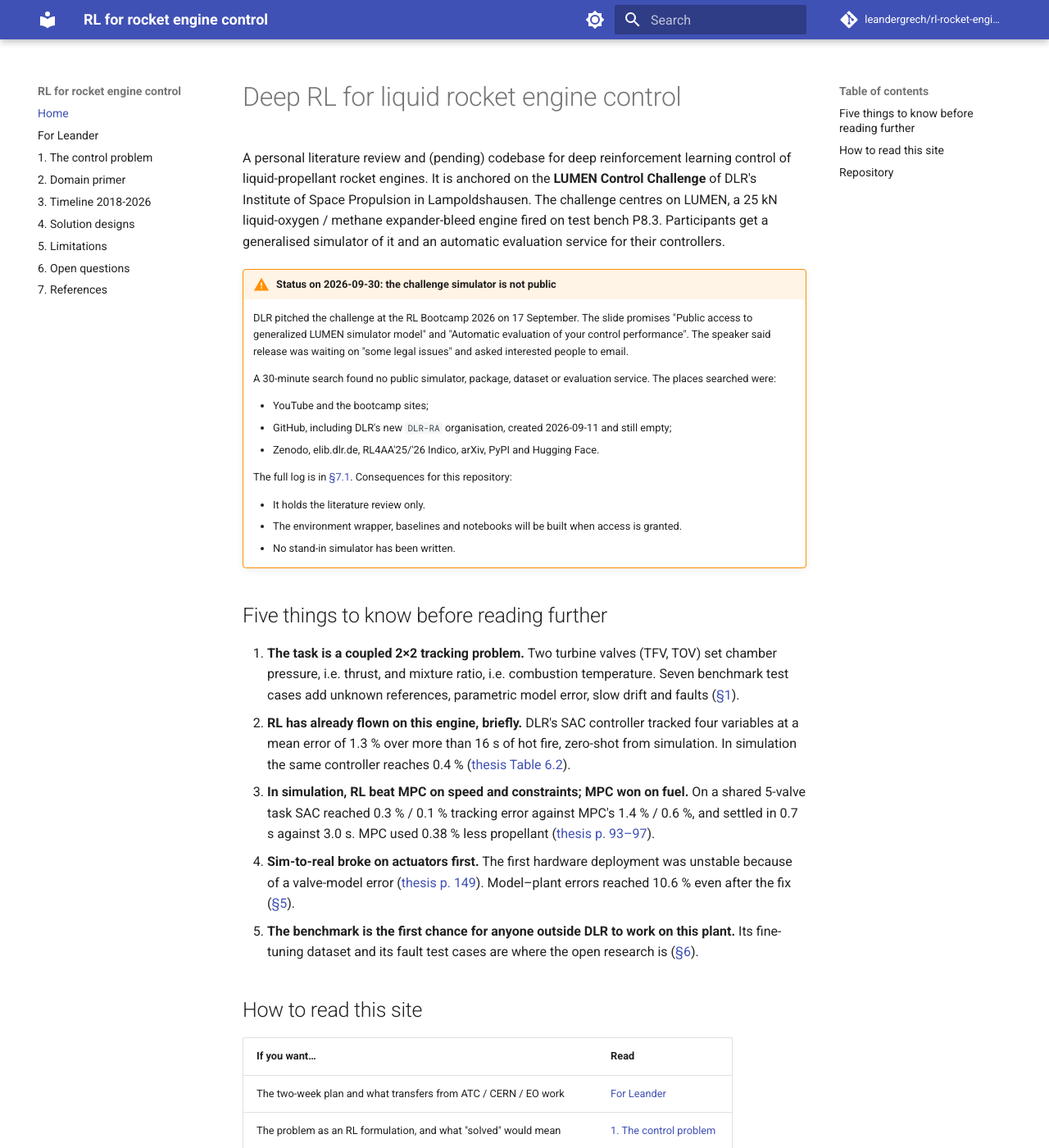
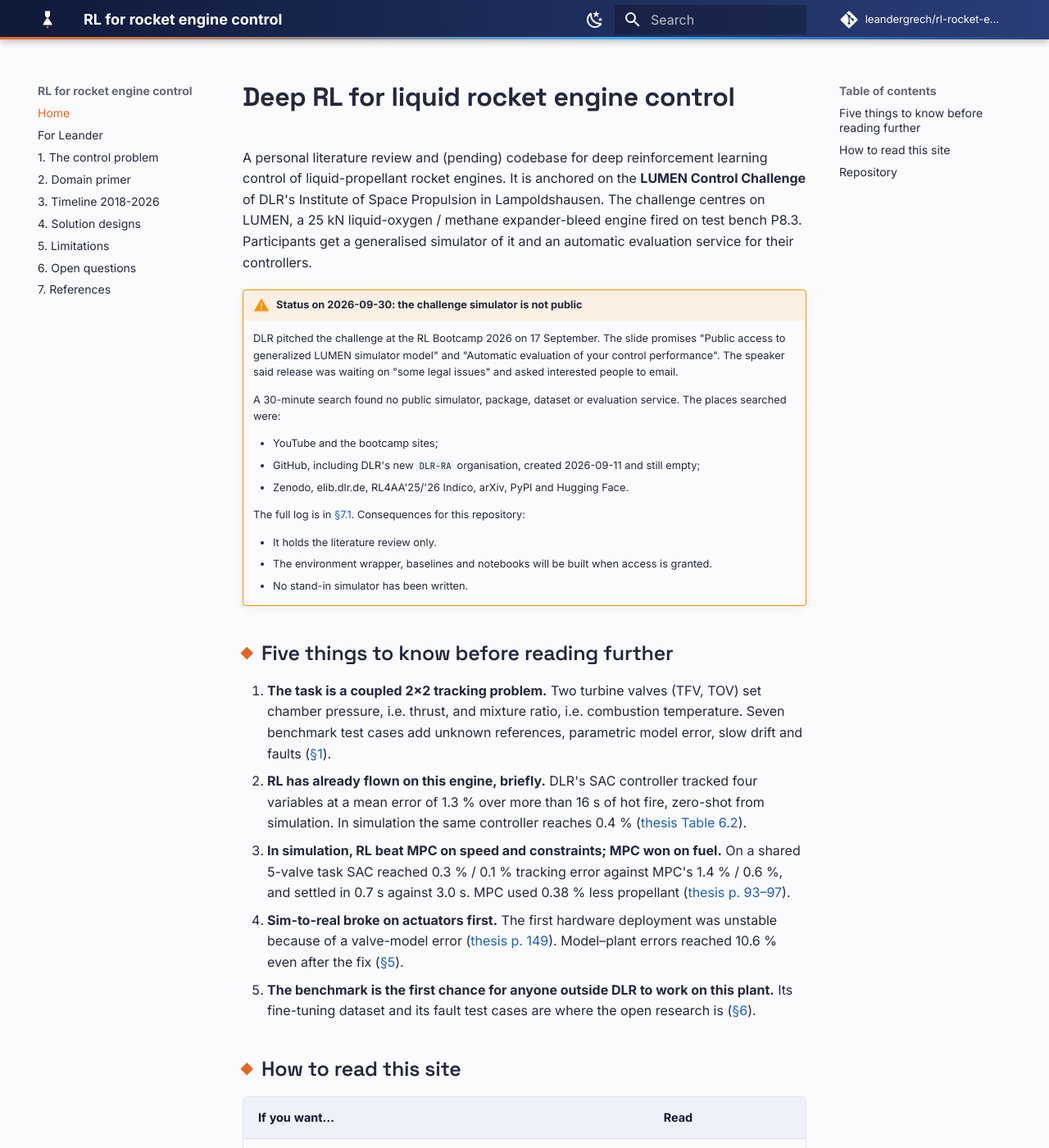
Before and after one commit to leandergrech/rl-rocket-engine-control, an MkDocs documentation site: the page built from docs/index.md, in a window 1280 px wide and 1400 px high. Shown: the whole window at 82% size. Built offline with MkDocs 1.6.1 and Material for MkDocs 9.7.7, drawn with Linux system fonts in a browser that asks for light colours; a script that is not in the unit is left out; comment, search, counter and statistics services are not loaded.

Commit message:
Theme: Methalox Plume (navy, plume blue, ignition orange) with chart renderer
Custom Material palette in light and dark, Space Grotesk headings with
Inter body and JetBrains Mono code, nozzle logo, plume header rule and
diamond section markers. docs/javascripts/charts.js renders vegalite
fences with Vega-Lite and themes them from CSS tokens; categorical
slots are the validated dataviz reference palette, checked against both
page surfaces, and charts re-render on the palette toggle.

Co-Authored-By: Claude Opus 5.5 <noreply@anthropic.com>

````diff
--- /dev/null
+++ b/docs/javascripts/charts.js
@@ -0,0 +1,80 @@
+// Render ```vegalite fences as Vega-Lite charts, themed from the site's CSS variables.
+// Colours live in the theme stylesheet (--viz-*), so light/dark and theme swaps need no
+// chart edits; charts re-render when the Material palette toggle changes the scheme.
+(function () {
+  const specs = new WeakMap();
+
+  function token(name) {
+    return getComputedStyle(document.body).getPropertyValue(name).trim();
+  }
+
+  function config() {
+    const ink = token("--viz-ink"), ink2 = token("--viz-ink-2");
+    const grid = token("--viz-grid"), axis = token("--viz-axis");
+    const font = token("--viz-font") || "sans-serif";
+    const series = [1, 2, 3, 4, 5, 6, 7, 8].map((i) => token(`--viz-s${i}`));
+    const seq = token("--viz-seq").split(",").map((s) => s.trim()).filter(Boolean);
+    return {
+      background: null,
+      font,
+      padding: { top: 4, right: 8, bottom: 4, left: 4 },
+      view: { stroke: null },
+      title: { color: ink, anchor: "start", fontSize: 14, fontWeight: 600, subtitleColor: ink2, subtitleFontSize: 12, offset: 10 },
+      axis: {
+        domainColor: axis, domainWidth: 1, tickColor: axis, tickSize: 4,
+        gridColor: grid, gridWidth: 1, labelColor: ink2, titleColor: ink2,
+        labelFontSize: 12, titleFontSize: 12, titleFontWeight: 500, labelPadding: 6, titlePadding: 8,
+      },
+      axisBand: { grid: false, domain: false, ticks: false },
+      legend: { labelColor: ink2, titleColor: ink2, labelFontSize: 12, titleFontSize: 12, titleFontWeight: 500, orient: "top", symbolSize: 90 },
+      header: { labelColor: ink2, titleColor: ink2, labelFontSize: 12, labelFontWeight: 500 },
+      range: { category: series, heatmap: seq, ramp: seq },
+      bar: { cornerRadiusEnd: 4, discreteBandSize: 18, continuousBandSize: 18 },
+      line: { strokeWidth: 2, strokeCap: "round", strokeJoin: "round" },
+      point: { size: 80, filled: true, opacity: 1 },
+      rule: { color: grid, strokeWidth: 2 },
+      text: { color: ink2, fontSize: 12 },
+      rect: { cornerRadius: 2 },
+      style: { "guide-label": { fill: ink2 }, "guide-title": { fill: ink2 }, "group-title": { fill: ink } },
+    };
+  }
+
+  // Replace any "var(--name)" string in a spec with the token's current value.
+  function resolveVars(node) {
+    if (typeof node === "string") {
+      const m = node.match(/^var\((--[\w-]+)\)$/);
+      return m ? token(m[1]) : node;
+    }
+    if (Array.isArray(node)) return node.map(resolveVars);
+    if (node && typeof node === "object") {
+      return Object.fromEntries(Object.entries(node).map(([k, v]) => [k, resolveVars(v)]));
+    }
+    return node;
+  }
+
+  async function draw(el) {
+    const spec = resolveVars(specs.get(el));
+    el.innerHTML = "";
+    try {
+      await vegaEmbed(el, spec, { config: config(), actions: false, renderer: "svg", tooltip: { theme: "custom" } });
+    } catch (err) {
+      el.textContent = "Chart failed to render: " + err.message;
+    }
+  }
+
+  function renderAll() {
+    document.querySelectorAll("pre.vegalite").forEach((pre) => {
+      const el = document.createElement("div");
+      el.className = "viz";
+      specs.set(el, JSON.parse(pre.textContent));
+      pre.replaceWith(el);
+    });
+    document.querySelectorAll("div.viz").forEach(draw);
+  }
+
+  new MutationObserver(() => document.querySelectorAll("div.viz").forEach(draw))
+    .observe(document.body, { attributes: true, attributeFilter: ["data-md-color-scheme"] });
+
+  if (typeof document$ !== "undefined") document$.subscribe(renderAll);
+  else document.addEventListener("DOMContentLoaded", renderAll);
+})();
--- /dev/null
+++ b/docs/stylesheets/base.css
@@ -0,0 +1,82 @@
+/* Shared structure for every theme option. Colours come from the theme file. */
+
+.md-typeset h1, .md-typeset h2, .md-typeset h3 {
+  font-family: var(--heading-font, var(--md-text-font-family));
+  color: var(--md-default-fg-color);
+}
+.md-typeset h1 { font-weight: 700; letter-spacing: -0.01em; }
+.md-typeset h2 { font-weight: 600; }
+
+/* Tables: hairline rules, tinted header, tabular numbers. */
+.md-typeset table:not([class]) {
+  border: 1px solid var(--md-default-fg-color--lightest);
+  border-radius: var(--table-radius, 6px);
+  font-size: 0.72rem;
+  font-variant-numeric: tabular-nums;
+}
+.md-typeset table:not([class]) th {
+  background: var(--table-head-bg);
+  color: var(--table-head-fg);
+  font-weight: 600;
+}
+.md-typeset table:not([class]) tr:hover { background: var(--table-row-hover); }
+
+/* Charts */
+.md-typeset .viz { margin: 1.2em 0 1.6em; }
+.md-typeset .viz svg { max-width: 100%; height: auto; }
+.md-typeset .viz-caption {
+  font-size: 0.68rem;
+  color: var(--md-default-fg-color--light);
+  margin-top: -1em;
+}
+#vg-tooltip-element.vg-tooltip.custom-theme {
+  background: var(--md-default-bg-color);
+  color: var(--md-default-fg-color);
+  border: 1px solid var(--md-default-fg-color--lighter);
+  border-radius: 6px;
+  box-shadow: 0 4px 16px rgba(0, 0, 0, 0.18);
+  font-family: var(--md-text-font-family);
+  font-size: 12px;
+  padding: 6px 10px;
+}
+#vg-tooltip-element.vg-tooltip.custom-theme td.key { color: var(--md-default-fg-color--light); }
+#vg-tooltip-element.vg-tooltip.custom-theme td.value { font-weight: 600; }
+
+/* Mermaid picks up these Material variables. */
+:root > *, [data-md-color-scheme] {
+  --md-mermaid-font-family: var(--md-text-font-family);
+}
+
+/* Stat tiles: a row of headline numbers, each with its source. */
+.md-typeset .kpi-row {
+  display: grid;
+  grid-template-columns: repeat(auto-fit, minmax(9rem, 1fr));
+  gap: 0.8rem;
+  margin: 1.2em 0 1.6em;
+}
+.md-typeset .kpi {
+  border: 1px solid var(--md-default-fg-color--lightest);
+  border-radius: 8px;
+  padding: 0.7rem 0.85rem 0.6rem;
+  background: var(--md-code-bg-color);
+}
+.md-typeset .kpi__value {
+  font-family: var(--heading-font, var(--md-text-font-family));
+  font-size: 1.55rem;
+  font-weight: 600;
+  line-height: 1.15;
+  color: var(--md-default-fg-color);
+}
+.md-typeset .kpi__label {
+  font-size: 0.68rem;
+  line-height: 1.35;
+  color: var(--md-default-fg-color--light);
+  margin-top: 0.25rem;
+}
+.md-typeset .kpi__src { font-size: 0.62rem; }
+
+/* Diagram captions sit under Mermaid figures. */
+.md-typeset .mermaid + p.caption, .md-typeset p.caption {
+  font-size: 0.68rem;
+  color: var(--md-default-fg-color--light);
+}
--- /dev/null
+++ b/docs/stylesheets/theme.css
@@ -0,0 +1,111 @@
+@import url('https://fonts.googleapis.com/css2?family=Space+Grotesk:wght@500;600;700&display=swap');
+/* Methalox Plume theme: cryogenic navy, plume blue, ignition orange. Chart colours are the validated
+   dataviz reference palette (blue, orange, aqua, ...) checked against these page surfaces. */
+:root { --heading-font: 'Space Grotesk', 'Inter', sans-serif; --viz-font: 'Inter', sans-serif; }
+body[data-md-color-scheme="default"] {
+  --md-default-bg-color: #fbfbfd;
+  --md-default-bg-color--light: #fbfbfd;
+  --md-default-fg-color: rgba(16, 22, 44, 0.92);
+  --md-default-fg-color--light: rgba(16, 22, 44, 0.64);
+  --md-default-fg-color--lighter: rgba(16, 22, 44, 0.34);
+  --md-default-fg-color--lightest: rgba(16, 22, 44, 0.09);
+  --md-typeset-color: rgba(16, 22, 44, 0.92);
+  --md-primary-fg-color: #0f1a3a;
+  --md-primary-fg-color--light: #2a3d78;
+  --md-primary-fg-color--dark: #0a1230;
+  --md-primary-bg-color: #ffffff;
+  --md-primary-bg-color--light: #ffffffb3;
+  --md-accent-fg-color: #b84a0c;
+  --md-accent-fg-color--transparent: #b84a0c1a;
+  --md-typeset-a-color: #1f5fbf;
+  --md-code-bg-color: #eef1f8;
+  --md-code-fg-color: #1c2340;
+  --md-footer-bg-color: #0f1a3a;
+  --md-footer-bg-color--dark: #0a1230;
+  --md-typeset-table-color: rgba(16, 22, 44, 0.12);
+  --table-head-bg: #eef1f8;
+  --table-head-fg: #14182b;
+  --table-row-hover: rgba(16, 22, 44, 0.035);
+  --md-mermaid-node-bg-color: #e8eefb;
+  --md-mermaid-node-fg-color: #14182b;
+  --md-mermaid-edge-color: #4a5068;
+  --md-mermaid-label-bg-color: #fbfbfd;
+  --md-mermaid-label-fg-color: #14182b;
+  --brand-accent: #e8651e;
+  --viz-ink: #14182b;
+  --viz-ink-2: #4a5068;
+  --viz-muted: #898781;
+  --viz-grid: #e6e8f0;
+  --viz-axis: #c5c9d8;
+  --viz-seq: #cde2fb,#9ec5f4,#6da7ec,#3987e5,#256abf,#184f95,#0d366b;
+  --viz-seq-label: #ffffff;
+  --viz-ord-1: #184f95;
+  --viz-ord-2: #3987e5;
+  --viz-ord-3: #86b6ef;
+  --viz-s1: #2a78d6;
+  --viz-s2: #eb6834;
+  --viz-s3: #1baf7a;
+  --viz-s4: #eda100;
+  --viz-s5: #e87ba4;
+  --viz-s6: #008300;
+  --viz-s7: #4a3aa7;
+  --viz-s8: #e34948;
+}
+
+body[data-md-color-scheme="slate"] {
+  --md-default-bg-color: #0b1020;
+  --md-default-bg-color--light: #0b1020;
+  --md-default-fg-color: rgba(227, 231, 243, 0.92);
+  --md-default-fg-color--light: rgba(227, 231, 243, 0.64);
+  --md-default-fg-color--lighter: rgba(227, 231, 243, 0.34);
+  --md-default-fg-color--lightest: rgba(227, 231, 243, 0.09);
+  --md-typeset-color: rgba(227, 231, 243, 0.92);
+  --md-primary-fg-color: #0e1633;
+  --md-primary-fg-color--light: #25366b;
+  --md-primary-fg-color--dark: #070b18;
+  --md-primary-bg-color: #ffffff;
+  --md-primary-bg-color--light: #ffffffb3;
+  --md-accent-fg-color: #ff8a3d;
+  --md-accent-fg-color--transparent: #ff8a3d1a;
+  --md-typeset-a-color: #7fb0ff;
+  --md-code-bg-color: #121a33;
+  --md-code-fg-color: #d9def0;
+  --md-footer-bg-color: #070b18;
+  --md-footer-bg-color--dark: #05080f;
+  --md-typeset-table-color: rgba(227, 231, 243, 0.12);
+  --table-head-bg: #141d3b;
+  --table-head-fg: #eef1fa;
+  --table-row-hover: rgba(227, 231, 243, 0.035);
+  --md-mermaid-node-bg-color: #16204a;
+  --md-mermaid-node-fg-color: #eef1fa;
+  --md-mermaid-edge-color: #b3bad1;
+  --md-mermaid-label-bg-color: #0b1020;
+  --md-mermaid-label-fg-color: #eef1fa;
+  --brand-accent: #ff8a3d;
+  --viz-ink: #eef1fa;
+  --viz-ink-2: #b3bad1;
+  --viz-muted: #898781;
+  --viz-grid: #1c2440;
+  --viz-axis: #2e3858;
+  --viz-seq: #184f95,#1c5cab,#256abf,#2a78d6,#3987e5,#6da7ec,#9ec5f4;
+  --viz-seq-label: #0b0d12;
+  --viz-ord-1: #9ec5f4;
+  --viz-ord-2: #5598e7;
+  --viz-ord-3: #1c5cab;
+  --viz-s1: #3987e5;
+  --viz-s2: #d95926;
+  --viz-s3: #199e70;
+  --viz-s4: #c98500;
+  --viz-s5: #d55181;
+  --viz-s6: #008300;
+  --viz-s7: #9085e9;
+  --viz-s8: #e66767;
+}
+
+
+.md-header { background: linear-gradient(90deg, var(--md-primary-fg-color), var(--md-primary-fg-color--light)); }
+.md-header::after { content: ""; position: absolute; left: 0; right: 0; bottom: 0; height: 3px;
+  background: linear-gradient(90deg, var(--brand-accent), #3fa9f5 60%, transparent); }
+.md-typeset h2::before { content: ""; display: inline-block; width: .42em; height: .42em; margin: 0 .5em .12em 0;
+  background: var(--brand-accent); transform: rotate(45deg); }
+.md-nav__link--active { color: var(--brand-accent) !important; }
--- a/mkdocs.yml
+++ b/mkdocs.yml
@@ -8,6 +8,11 @@ edit_uri: edit/main/docs/
 
 theme:
   name: material
+  logo: assets/logo.svg
+  favicon: assets/logo.svg
+  font:
+    text: Inter
+    code: JetBrains Mono
   features:
     - navigation.sections
     - navigation.top
@@ -15,12 +20,16 @@ theme:
     - search.highlight
   palette:
     - scheme: default
+      primary: custom
+      accent: custom
       toggle:
-        icon: material/brightness-7
+        icon: material/weather-night
         name: Switch to dark mode
     - scheme: slate
+      primary: custom
+      accent: custom
       toggle:
-        icon: material/brightness-4
+        icon: material/weather-sunny
         name: Switch to light mode
 
 validation:
@@ -58,7 +67,18 @@ markdown_extensions:
         - name: mermaid
           class: mermaid
           format: !!python/name:pymdownx.superfences.fence_code_format
+        - name: vegalite
+          class: vegalite
+          format: !!python/name:pymdownx.superfences.fence_code_format
+
+extra_css:
+  - stylesheets/base.css
+  - stylesheets/theme.css
 
 extra_javascript:
   - javascripts/mathjax.js
   - https://cdn.jsdelivr.net/npm/mathjax@3/es5/tex-mml-chtml.js
+  - https://cdn.jsdelivr.net/npm/vega@6.4.0/build/vega.min.js
+  - https://cdn.jsdelivr.net/npm/vega-lite@6.4.3/build/vega-lite.min.js
+  - https://cdn.jsdelivr.net/npm/vega-embed@7.3.0/build/vega-embed.min.js
+  - javascripts/charts.js
````
Also changed, not shown: docs/assets/logo.svg (added).
